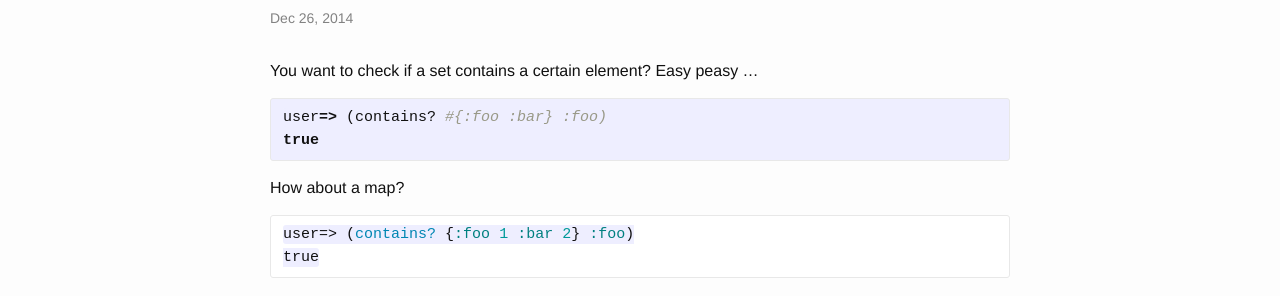
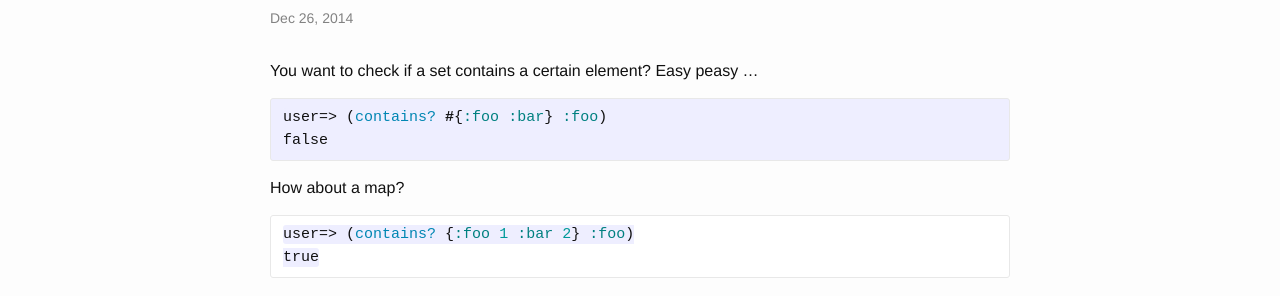
Before and after one commit to subhash/subhash.github.io, a Jekyll site: the page built from _posts/2014-12-26-clojure-tips-1.markdown, in a window 1280 px wide. Shown: the part 141-437 px from the top of the page. Built offline with Jekyll 4.4.1, drawn with Linux system fonts in a browser that asks for light colours.

Commit message:
Update 2014-12-26-clojure-tips-1.markdown

```diff
--- a/_posts/2014-12-26-clojure-tips-1.markdown
+++ b/_posts/2014-12-26-clojure-tips-1.markdown
@@ -6,9 +6,9 @@ categories: clojure.core
 ---
 
 You want to check if a set contains a certain element? Easy peasy ...
-{% highlight ruby %}
+{% highlight clojure %}
 user=> (contains? #{:foo :bar} :foo)
-true
+false
 {% endhighlight %}
 
 How about a map?
```
